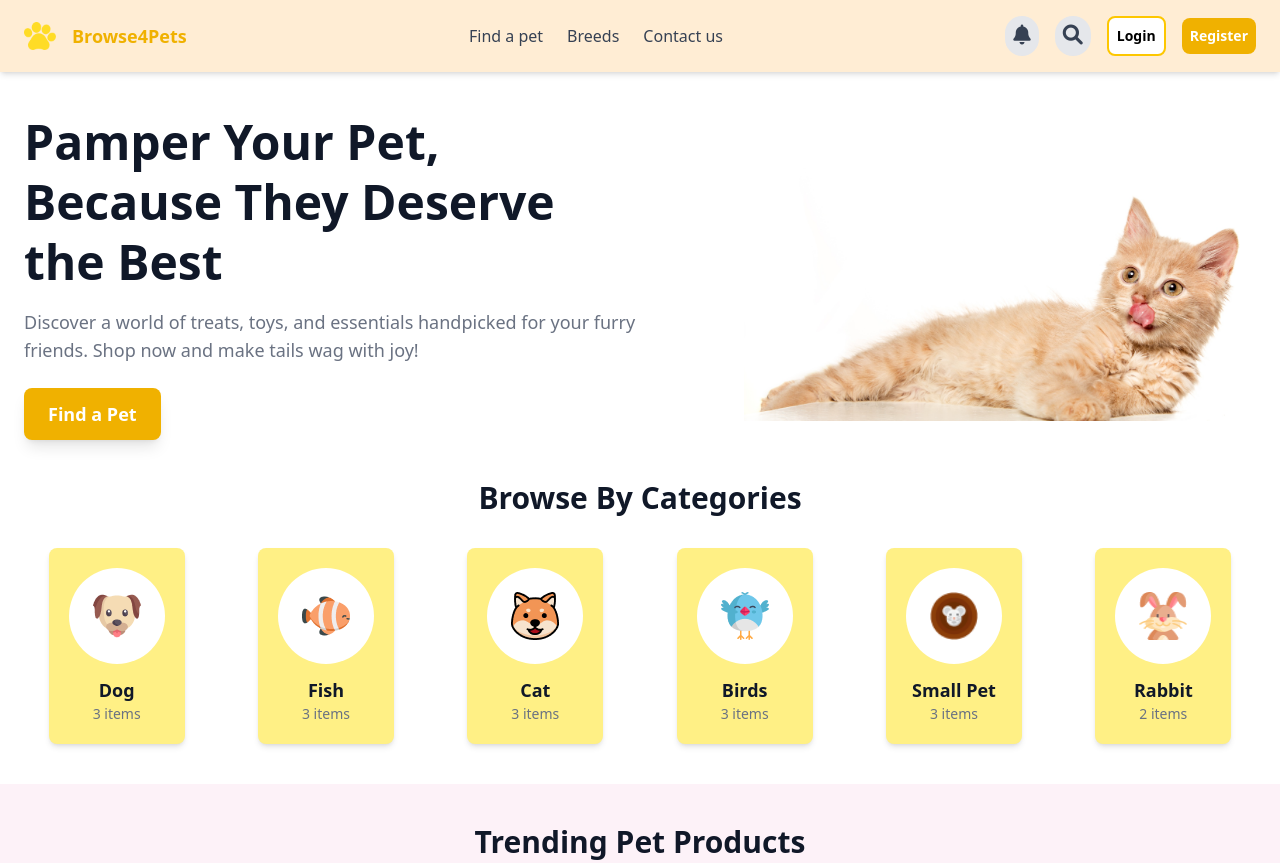
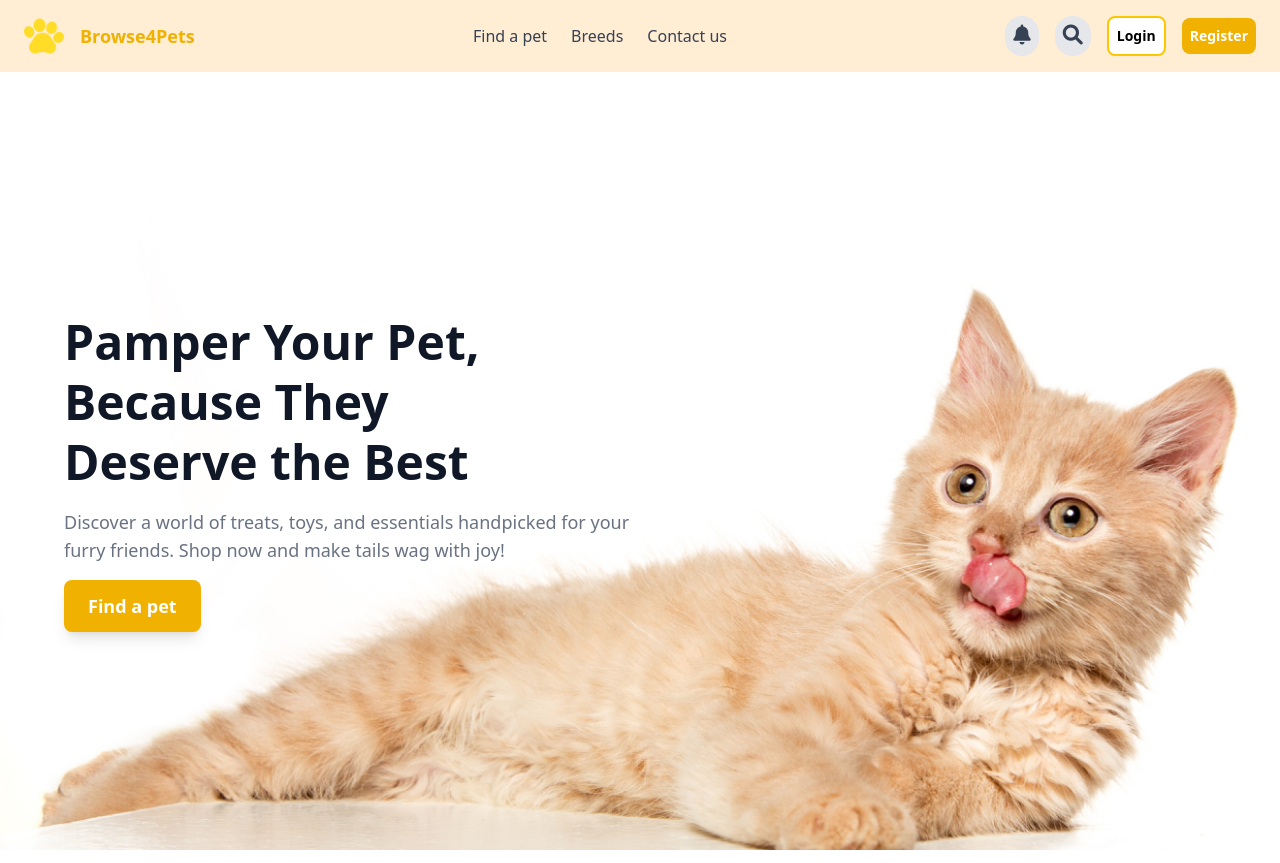
Before and after one commit to Zuhi732/B11-A3-Lab, a plain HTML site: page index.html in a window 1280 px wide. Shown: the top 863 px of the page. Drawn offline with nearby package versions, Linux system fonts and the light colour scheme; a script that the page names is missing; a web font is replaced by a local one.

Commit message:
finaly fixed the hero section

```diff
--- a/index.html
+++ b/index.html
@@ -33,21 +33,24 @@
   <!-- Navbar -->
 <nav class="bg-orange-100 py-4 shadow-md">
   <div class="max-w-7xl mx-auto px-6 flex justify-between items-center">
+
     <!-- Logo -->
     <div class="flex items-center space-x-4">
-        <img src="Assignment_03_Category_0001/c1-assets/logo-header.png" alt="Browse4Pets Logo" class="h-8">
-        <span class="text-lg font-semibold text-yellow-500">Browse4Pets</span>
+      <img src="Assignment_03_Category_0001/c1-assets/logo-header.png"
+           alt="Browse4Pets Logo"
+           class="h-10">
+      <span class="text-lg font-semibold text-yellow-500 hidden md:block">Browse4Pets</span>
     </div>
 
-      <!-- Navbar Links -->
+    <!-- Navbar Links (Only for Large Screens) -->
     <div class="hidden md:flex space-x-6">
       <a href="#" class="text-gray-700 hover:text-yellow-500">Find a pet</a>
       <a href="#" class="text-gray-700 hover:text-yellow-500">Breeds</a>
       <a href="#" class="text-gray-700 hover:text-yellow-500">Contact us</a>
     </div>
 
-      <!-- Icons and Buttons -->
-      <div class="flex items-center space-x-4">
+    <!-- Icons and Buttons (Only for Large Screens) -->
+    <div class="hidden md:flex items-center space-x-4">
       <button class="p-2 rounded-full bg-gray-200 hover:bg-gray-300">
         <i class="fa-solid fa-bell text-gray-700 text-xl"></i>
       </button>
@@ -61,34 +64,46 @@
         Register
       </button>
     </div>
+
+    <!-- Mobile Menu Icon (Hamburger - Only for Small Screens) -->
+    <div class="block md:hidden">
+      <button class="p-2 rounded-md focus:outline-none">
+        <i class="fa-solid fa-bars text-2xl text-gray-800"></i>
+      </button>
+    </div>
+
   </div>
 </nav>
 
+
   <!-- Hero Section -->
-<section class="relative max-w-7xl mx-auto px-6 flex flex-col md:flex-row items-center mt-10">
-  <!-- Text Content -->
-  <div class="w-full md:w-1/2 text-center md:text-left">
-    <h1 class="text-4xl md:text-5xl font-extrabold text-gray-900 leading-tight">
-      Pamper Your Pet, <br> Because They Deserve the Best
+<section class="relative w-full min-h-screen flex items-center justify-start px-6 md:px-16 bg-white">
+
+  <!-- Background Image -->
+  <div class="absolute inset-0 bg-cover bg-no-repeat bg-right-bottom md:bg-right
+              bottom-0 right-[-30px] md:bottom-[-30px] md:right-0"
+       style="background-image: url('Assignment_03_Category_0001/c1-assets/cat-big.png'); background-size: contain;">
+  </div>
+
+  <!-- Content Section (On Top of Background) -->
+  <div class="relative z-10 w-full md:w-1/2 space-y-4 text-left">
+    <h1 class="text-3xl md:text-5xl font-extrabold text-gray-900 leading-tight">
+      Pamper Your Pet, <br> Because They <br> Deserve the Best
     </h1>
-    <p class="text-gray-500 mt-4 mb-6 text-base md:text-lg">
+    <p class="text-gray-500 text-base md:text-lg">
       Discover a world of treats, toys, and essentials handpicked for your furry friends.
       Shop now and make tails wag with joy!
     </p>
-    <button class="px-6 py-3 text-sm md:text-lg font-semibold text-white bg-yellow-500 hover:bg-yellow-600 rounded-lg shadow-lg">
-      Find a Pet
+    <button class="px-6 py-3 text-lg font-semibold text-white bg-yellow-500 hover:bg-yellow-600 rounded-lg shadow-lg">
+      Find a pet
     </button>
   </div>
 
-  <!-- Image Content -->
-  <div class="w-full md:w-1/2 flex justify-center md:justify-end mt-6 md:mt-0 relative overflow-hidden">
-    <img
-      class="object-contain w-3/4 md:w-auto max-w-xs sm:max-w-sm md:max-w-md lg:max-w-lg"
-      src="Assignment_03_Category_0001/c1-assets/cat-big.png"
-      alt="Cute Cat"
-    />
-  </div>
 </section>
+
+
+
+
 
 <!-- Browse By Categories Section -->
 <section class="bg-white py-10">
@@ -353,7 +368,7 @@
     </div>
   </div>
 </section>
-
+<!-- footer -->
 <!-- Get Pawesome News Section -->
 <section class="bg-yellow-100 py-16 relative pt-24">
   <!-- White Card -->
```
Lines whose indentation alone changed are shown as unchanged.
